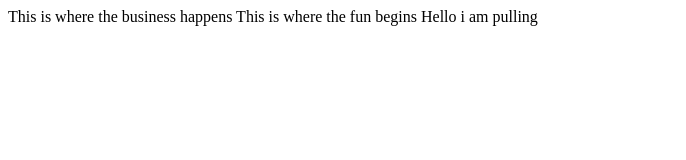
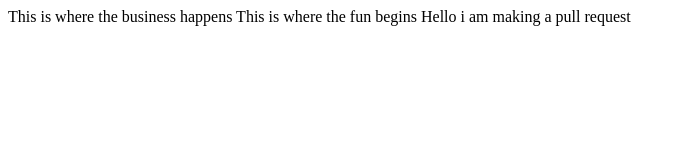
Before and after one commit to rwhiteley/Business-Website, a plain HTML site: page index.html in a window 1280 px wide. Shown: the whole page, without its empty margins (0-686 px from the left). Drawn offline with Linux system fonts and the light colour scheme.

Commit message:
Update index.html
pull request not pulling

```diff
--- a/index.html
+++ b/index.html
@@ -8,6 +8,6 @@
 <body>
     This is where the business happens
     This is where the fun begins
-    Hello i am pulling
+    Hello i am making a pull request
 </body>
 </html>
```
